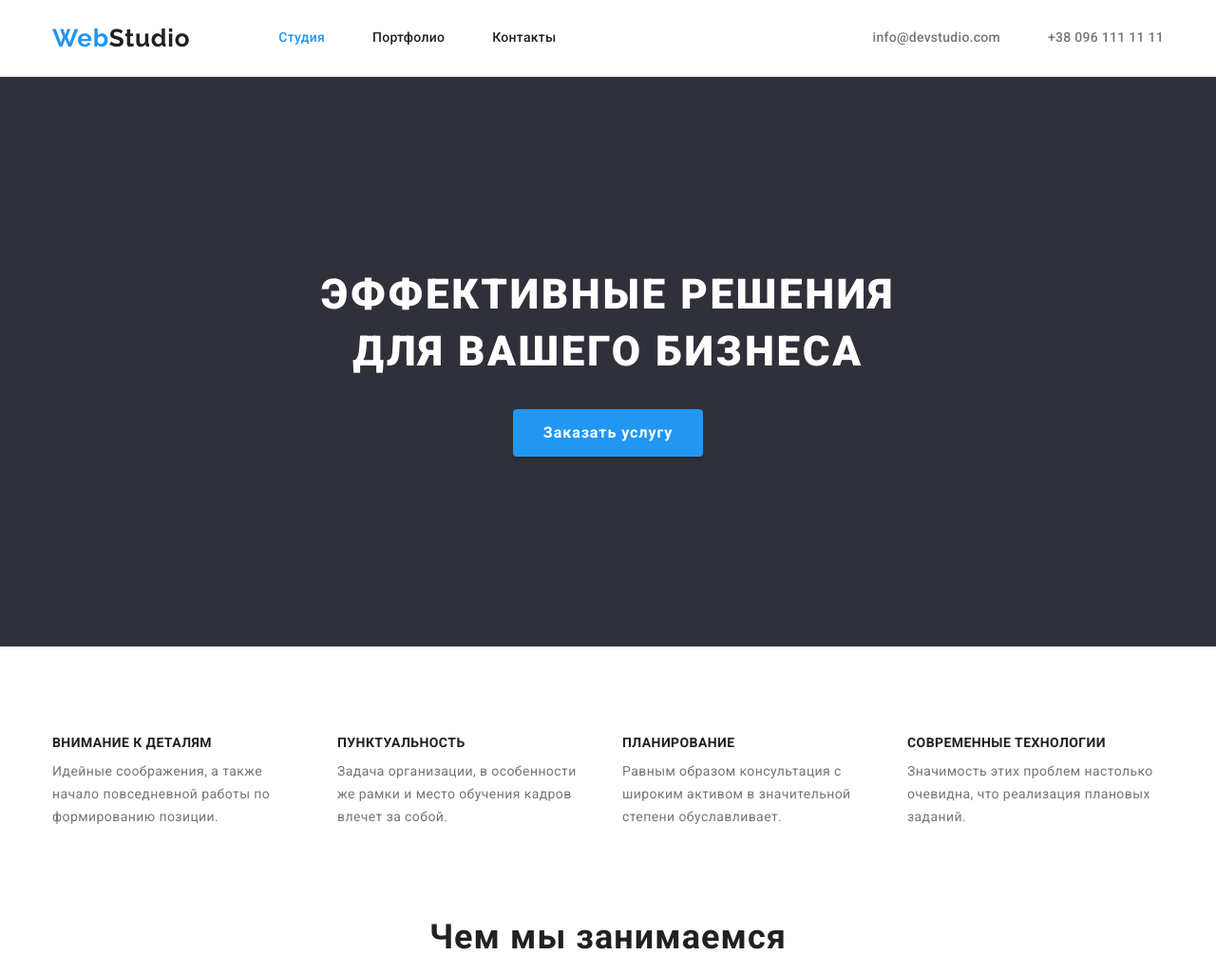
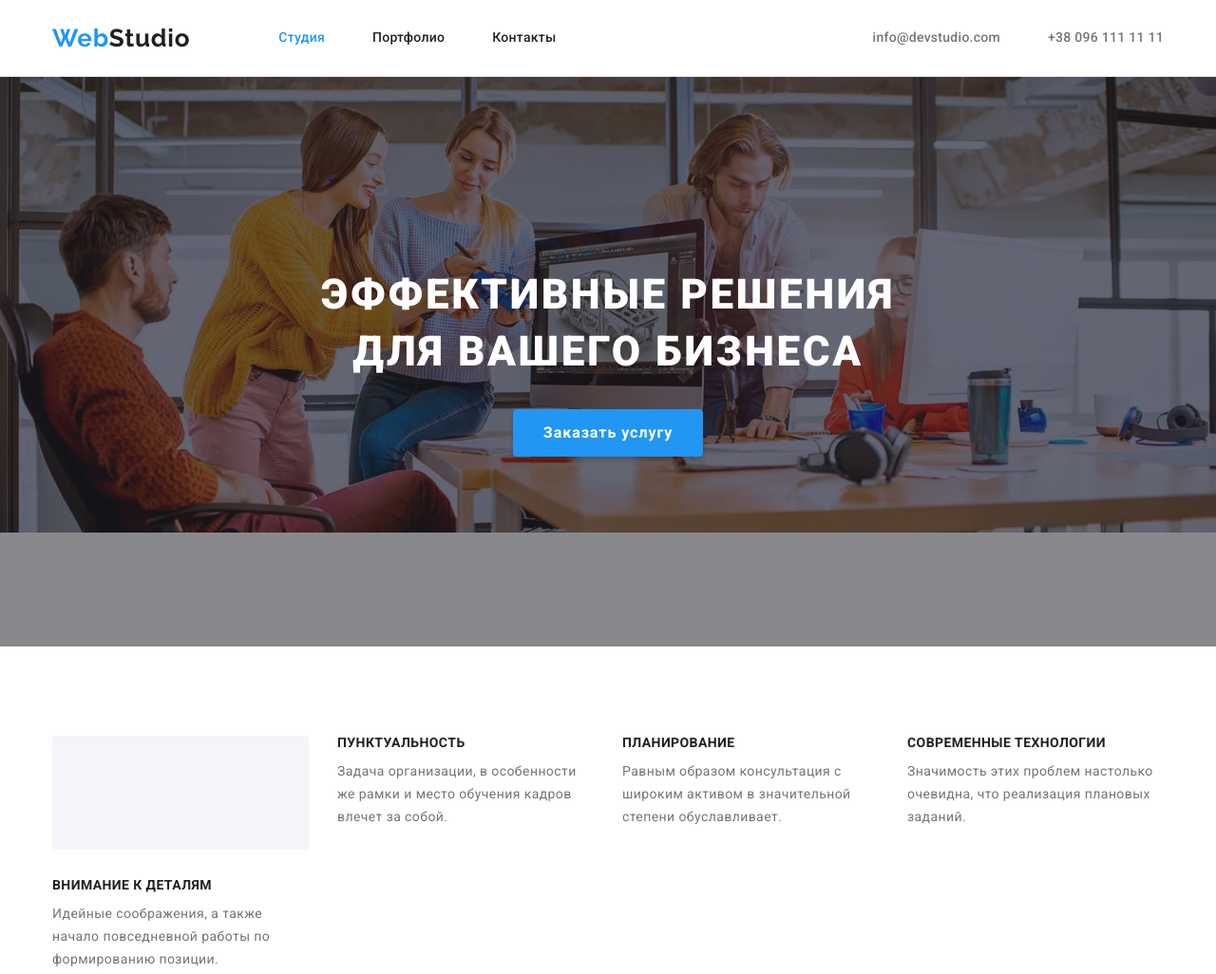
Before and after one commit to Mar4ella89/goit-markup-hw-04, a plain HTML site: page index.html in a window 1280 px wide. Shown: the top 1026 px of the page at 95% size. Drawn offline with nearby package versions, Linux system fonts and the light colour scheme.

Commit message:
create icon.svg

```diff
--- a/css/style.css
+++ b/css/style.css
@@ -7,6 +7,7 @@
   --primary-background-color: #ffffff;
   --secondary-background-color: #2f303a;
   --tertiary-background-color: #f5f4fa;
+  --hero-background-color: #C4C4C4;
 
   --primary-font: "Roboto", sans-serif;
   --secondary-font: "Raleway", sans-serif;
@@ -156,7 +157,20 @@ body {
 /* =================== Главная секция =================== */
 
 .section-hero {
-  background-color: var(--secondary-background-color);
+  background-color: var(--hero-background-color);
+  background-image: linear-gradient(
+      to right,
+      rgba(47, 48, 58, 0.4),
+      rgba(47, 48, 58, 0.4)
+    ),
+    url("/images/main-img.jpg");
+  background-repeat: no-repeat;
+  background-size: contain;
+
+  max-width: 1600px;
+  height: 600px;
+  margin-left: auto;
+  margin-right: auto;
   padding-top: 200px;
   padding-bottom: 200px;
 }
@@ -249,6 +263,18 @@ body {
 .advantage-text {
   line-height: 1.71;
   letter-spacing: 0.03em;
+}
+
+.advantage-area-icon {
+  width: 270px;
+  height: 120px;
+  background-color: var(--tertiary-background-color);
+  margin-bottom: 30px;
+  border-radius: 4px;
+}
+
+.advantage-item > .advantage-icon {
+
 }
 
 /* =================== Виды услуг =================== */
--- a/index.html
+++ b/index.html
@@ -58,6 +58,12 @@
                 <h2 class="advantage-title visually-hidden">Наши преимущества</h2>
                 <ul class="advantage-list list">
                     <li class="advantage-item">
+                        <div class="advantage-area-icon">
+                            <svg class="advantage-icon" width="70" height="70">
+                                <use href="./images/icons.svg#antenna"></use>
+                            </svg>
+                        </div>
+
                         <h3 class="advantage-subtitle">Внимание к деталям</h3>
                         <p class="advantage-text">
                             Идейные соображения, а также начало повседневной работы по формированию позиции.
```
Also changed, not shown: images/icons.svg (added), images/main-img.jpg (added), images/symbol-defs-1.svg (added).
